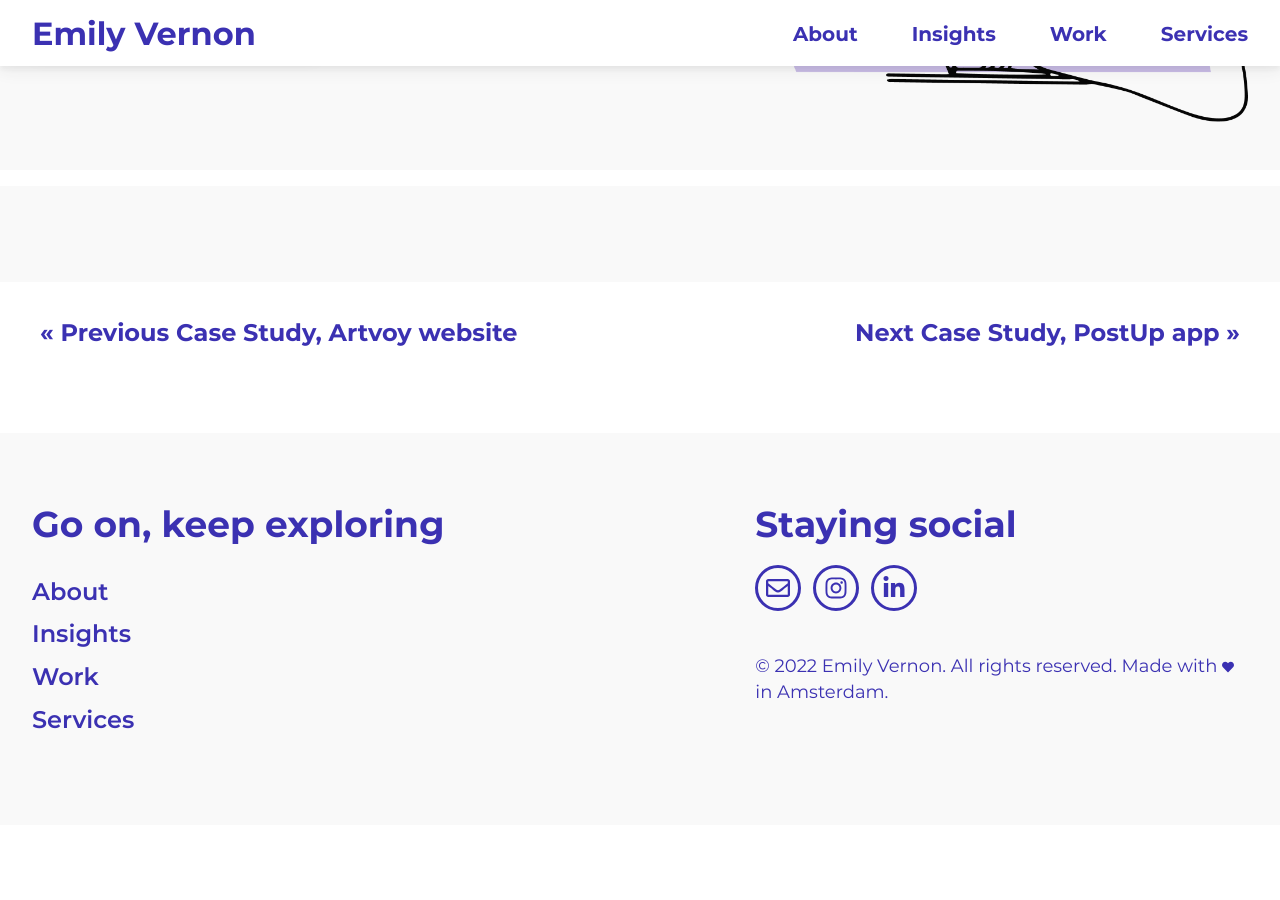
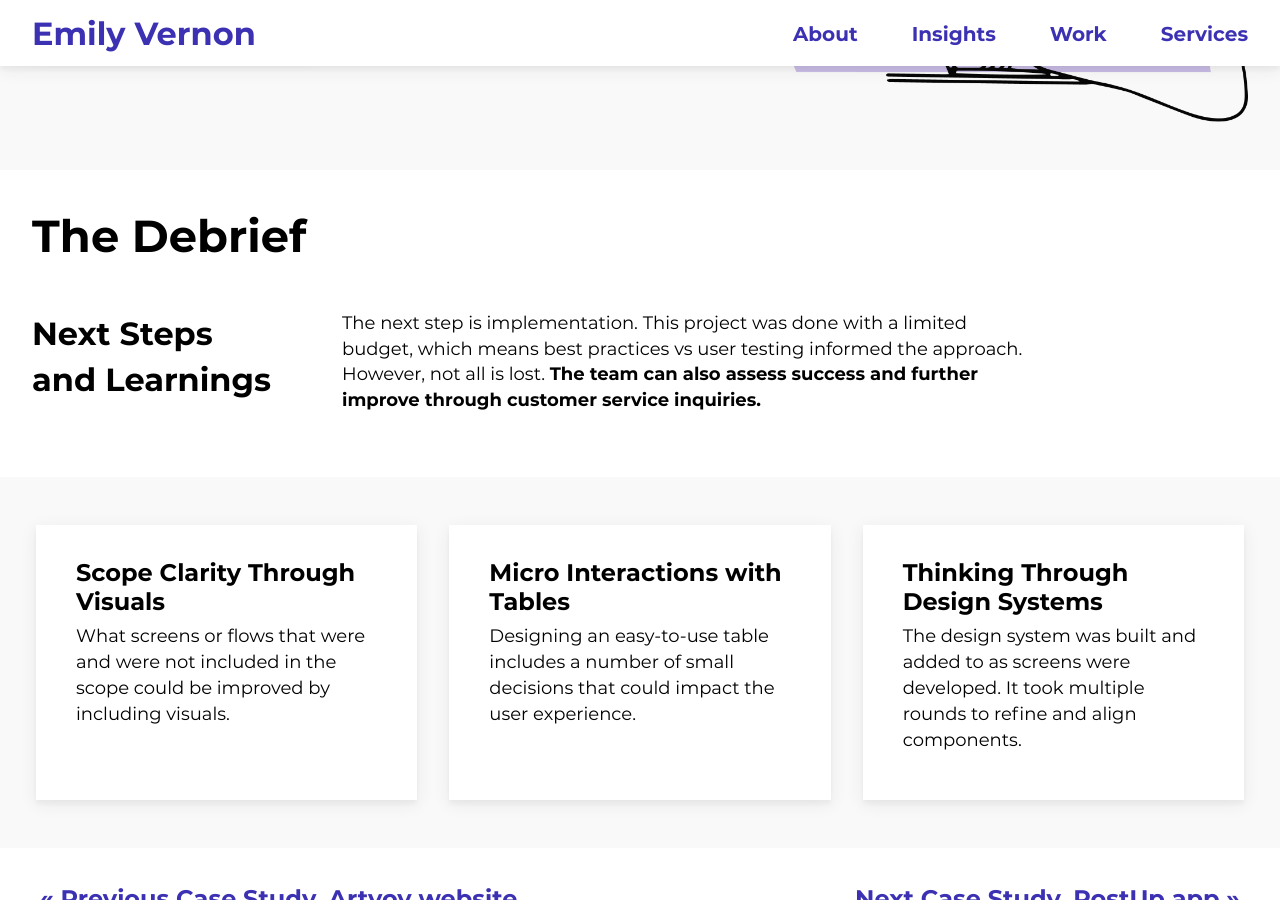
Before and after one commit to emilygv/emilyvernon.com, a Jekyll site: the page built from _casestudies/bringly.md, in a window 1280 px wide and 900 px high, scrolled down 7557 px. Built offline with Jekyll 4.4.1, drawn with Linux system fonts in a browser that asks for light colours.

Commit message:
Update bringly.md

```diff
--- a/_casestudies/bringly.md
+++ b/_casestudies/bringly.md
@@ -69,4 +69,20 @@ content="Chose a vertical versus horizontal scroll as it helped to see informati
 
 {% include figma_link.html link= "https://www.figma.com/proto/DaSR8rMIdrrghQffVXnGnD/Bringly?node-id=170%3A631&scaling=min-zoom&page-id=5%3A210&starting-point-node-id=170%3A631&show-proto-sidebar=1" %}
 
+## The Debrief
+
+{% include case_h3_block.html
+title="Next Steps <br>and Learnings"
+content="The next step is implementation. This project was done with a limited budget, which means best practices vs user testing informed the approach. However, not all is lost. **The team can also assess success and further improve through customer service inquiries.**" %}
+
+{% capture info-highlight %}
+#### Scope Clarity Through Visuals
+What screens or flows that were and were not included in the scope could be improved by including visuals.
+|
+#### Micro Interactions with Tables
+Designing an easy-to-use table includes a number of small decisions that could impact the user experience.
+|
+#### Thinking Through Design Systems
+The design system was built and added to as screens were developed. It took multiple rounds to refine and align components.
+{% endcapture %}
 {% include info-highlight.html content=info-highlight %}
```
